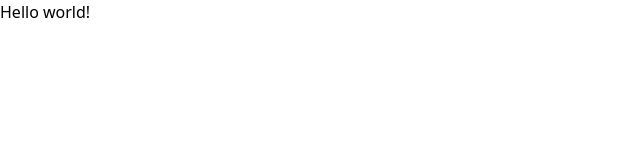
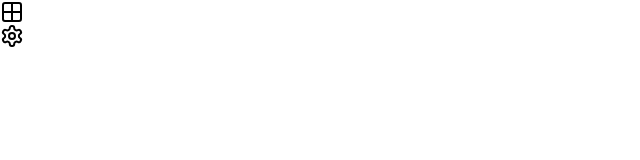
Before and after one commit to zam-cv/creass, a React (Vite) app in the folder app/: page / in a window 1280 px wide. Shown: the top 160 px of the page, without its empty margins (0-640 px from the left). Built offline with nearby package versions, Linux system fonts and the light colour scheme.

Commit message:
Add: Routes

```diff
--- a/app/package.json
+++ b/app/package.json
@@ -14,7 +14,8 @@
     "@tauri-apps/plugin-shell": "^2",
     "lucide-react": "^0.453.0",
     "react": "^18.2.0",
-    "react-dom": "^18.2.0"
+    "react-dom": "^18.2.0",
+    "react-router-dom": "^6.27.0"
   },
   "devDependencies": {
     "@tauri-apps/cli": "^2",
--- a/app/src/App.tsx
+++ b/app/src/App.tsx
@@ -1,12 +1,18 @@
-import { useState } from "react";
-import reactLogo from "./assets/react.svg";
-import { invoke } from "@tauri-apps/api/core";
 import "./App.css";
+import {Route, Routes, BrowserRouter } from 'react-router-dom';
+import Home from "./pages/Home";
+
 
 export default function App() {
   return (
-    <h1 className="text-3xl font-bold underline">
-      Hello world!
-    </h1>
+    <BrowserRouter>
+      <Routes>
+          <Route path="/" element={<Home />}>
+            <Route index element={
+              <Home />
+            } />
+          </Route>
+      </Routes>
+    </BrowserRouter>
   )
 }
--- a/app/src/pages/Home.tsx
+++ b/app/src/pages/Home.tsx
@@ -5,7 +5,10 @@ export default function Home() {
         <div>
             <header>
                 <div>
-
+                    <Grid2X2 />
+                </div>
+                <div>
+                    <Settings />
                 </div>
             </header>
 
```
Also changed, not shown: 1 other file (tests, documents, lock files or other folders).
